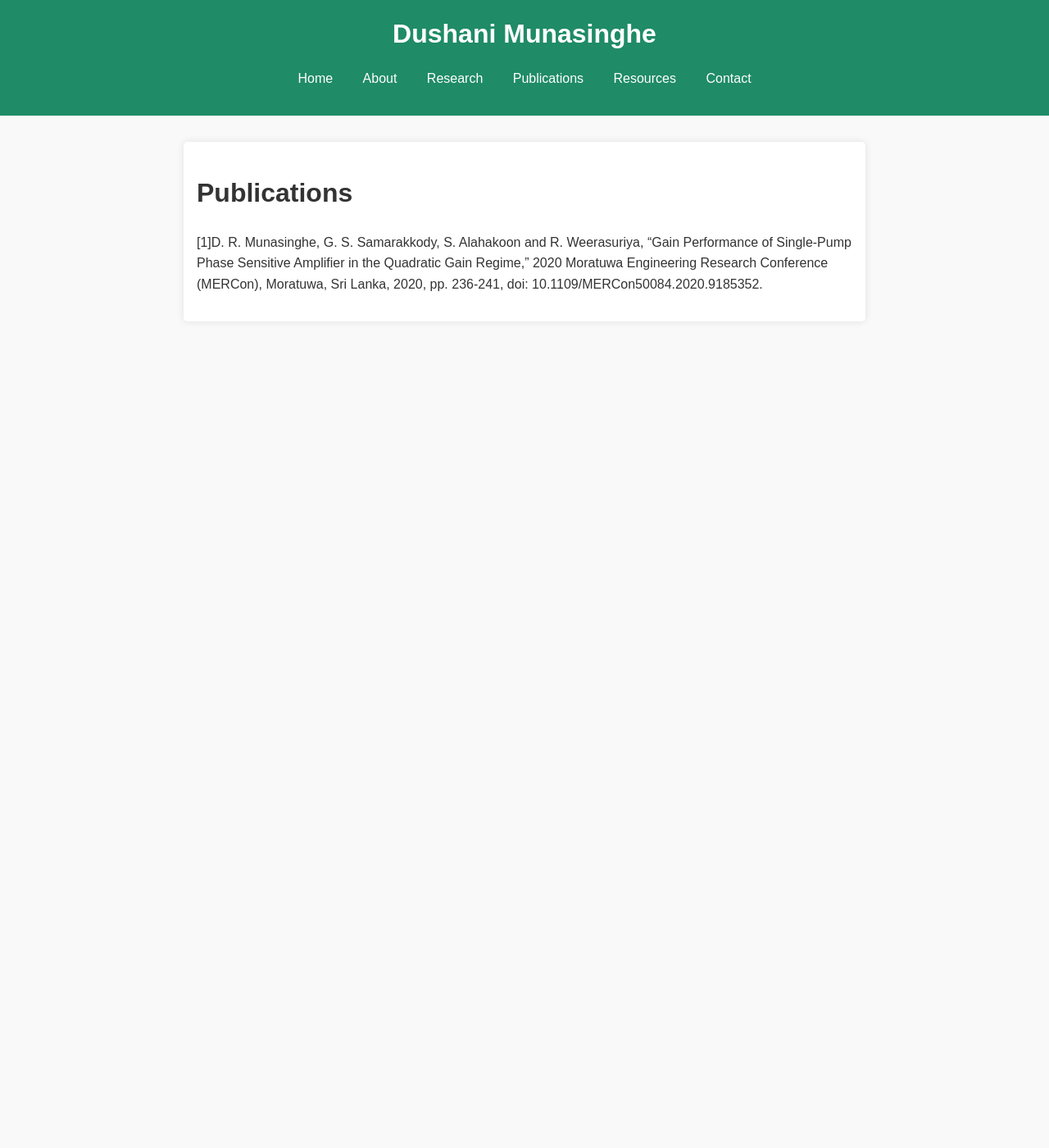
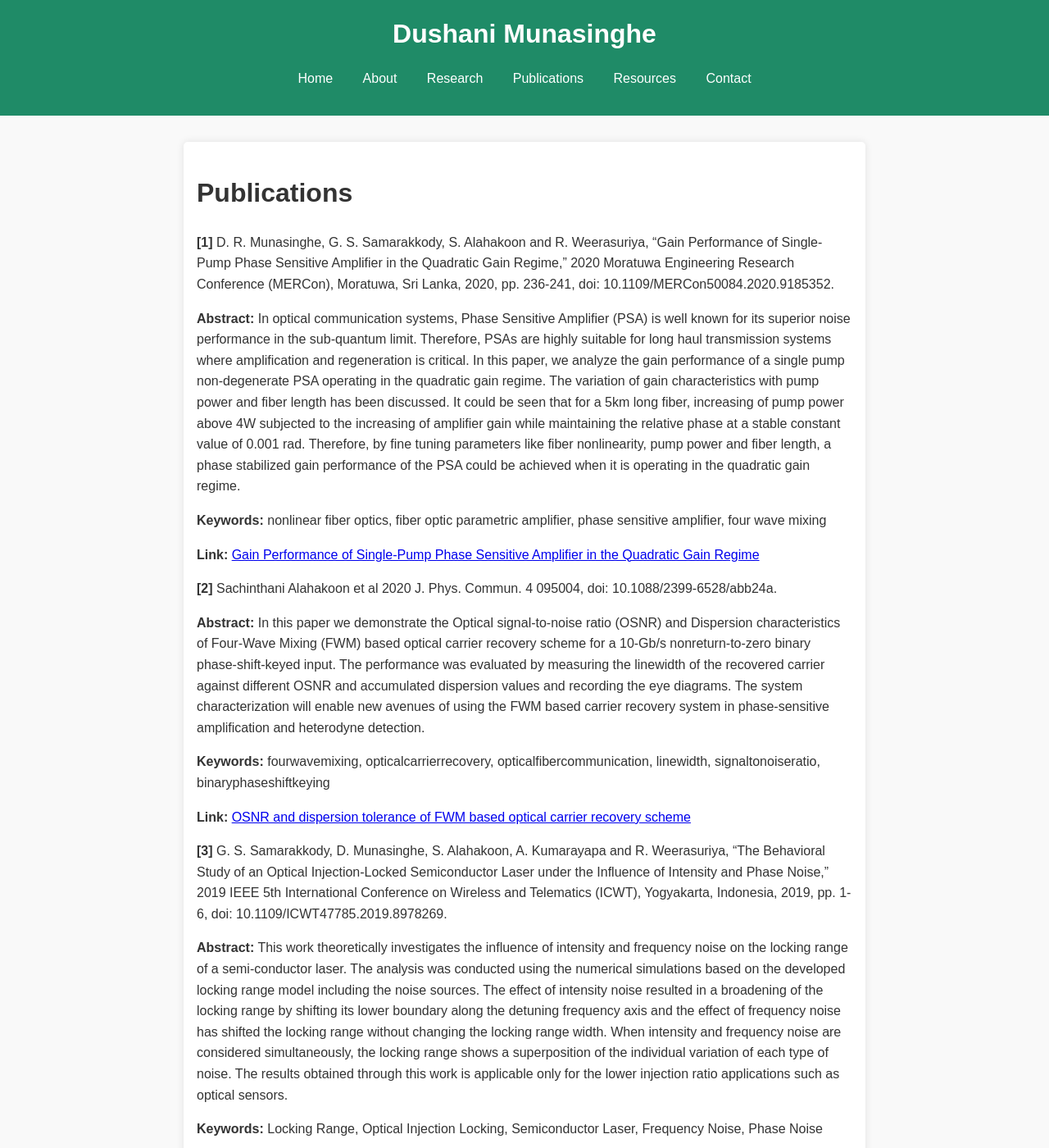
Before and after one commit to dushanimunasinghe/dushanimunasinghe.github.io, a Jekyll site: the page built from publications.md, in a window 1280 px wide and 1400 px high. Shown: the whole window at 82% size. Built offline with Jekyll 4.4.1, drawn with Linux system fonts in a browser that asks for light colours; some of the changed text lies outside the part shown.

Commit message:
Update publications.md

```diff
--- a/publications.md
+++ b/publications.md
@@ -5,4 +5,26 @@ title: Publications
 
 # Publications
 
-[1]D. R. Munasinghe, G. S. Samarakkody, S. Alahakoon and R. Weerasuriya, "Gain Performance of Single-Pump Phase Sensitive Amplifier in the Quadratic Gain Regime," 2020 Moratuwa Engineering Research Conference (MERCon), Moratuwa, Sri Lanka, 2020, pp. 236-241, doi: 10.1109/MERCon50084.2020.9185352.
+**[1]** D. R. Munasinghe, G. S. Samarakkody, S. Alahakoon and R. Weerasuriya, "Gain Performance of Single-Pump Phase Sensitive Amplifier in the Quadratic Gain Regime," 2020 Moratuwa Engineering Research Conference (MERCon), Moratuwa, Sri Lanka, 2020, pp. 236-241, doi: 10.1109/MERCon50084.2020.9185352.
+
+**Abstract:** In optical communication systems, Phase Sensitive Amplifier (PSA) is well known for its superior noise performance in the sub-quantum limit. Therefore, PSAs are highly suitable for long haul transmission systems where amplification and regeneration is critical. In this paper, we analyze the gain performance of a single pump non-degenerate PSA operating in the quadratic gain regime. The variation of gain characteristics with pump power and fiber length has been discussed. It could be seen that for a 5km long fiber, increasing of pump power above 4W subjected to the increasing of amplifier gain while maintaining the relative phase at a stable constant value of 0.001 rad. Therefore, by fine tuning parameters like fiber nonlinearity, pump power and fiber length, a phase stabilized gain performance of the PSA could be achieved when it is operating in the quadratic gain regime.
+
+**Keywords:** nonlinear fiber optics, fiber optic parametric amplifier, phase sensitive amplifier, four wave mixing
+
+**Link:** <a href="https://ieeexplore.ieee.org/stamp/stamp.jsp?tp=&arnumber=9185352&isnumber=9185188" target="_blank" rel="noopener noreferrer">Gain Performance of Single-Pump Phase Sensitive Amplifier in the Quadratic Gain Regime</a>
+
+**[2]** Sachinthani Alahakoon et al 2020 J. Phys. Commun. 4 095004, doi: 10.1088/2399-6528/abb24a.
+
+**Abstract:** In this paper we demonstrate the Optical signal-to-noise ratio (OSNR) and Dispersion characteristics of Four-Wave Mixing (FWM) based optical carrier recovery scheme for a 10-Gb/s nonreturn-to-zero binary phase-shift-keyed input. The performance was evaluated by measuring the linewidth of the recovered carrier against different OSNR and accumulated dispersion values and recording the eye diagrams. The system characterization will enable new avenues of using the FWM based carrier recovery system in phase-sensitive amplification and heterodyne detection.
+
+**Keywords:** fourwavemixing, opticalcarrierrecovery, opticalfibercommunication, linewidth, signaltonoiseratio, binaryphaseshiftkeying
+
+**Link:** <a href="https://iopscience.iop.org/article/10.1088/2399-6528/abb24a" target="_blank" rel="noopener noreferrer">OSNR and dispersion tolerance of FWM based optical carrier recovery scheme</a>
+
+**[3]** G. S. Samarakkody, D. Munasinghe, S. Alahakoon, A. Kumarayapa and R. Weerasuriya, "The Behavioral Study of an Optical Injection-Locked Semiconductor Laser under the Influence of Intensity and Phase Noise," 2019 IEEE 5th International Conference on Wireless and Telematics (ICWT), Yogyakarta, Indonesia, 2019, pp. 1-6, doi: 10.1109/ICWT47785.2019.8978269.
+
+**Abstract:** This work theoretically investigates the influence of intensity and frequency noise on the locking range of a semi-conductor laser. The analysis was conducted using the numerical simulations based on the developed locking range model including the noise sources. The effect of intensity noise resulted in a broadening of the locking range by shifting its lower boundary along the detuning frequency axis and the effect of frequency noise has shifted the locking range without changing the locking range width. When intensity and frequency noise are considered simultaneously, the locking range shows a superposition of the individual variation of each type of noise. The results obtained through this work is applicable only for the lower injection ratio applications such as optical sensors.
+
+**Keywords:** Locking Range, Optical Injection Locking, Semiconductor Laser, Frequency Noise, Phase Noise
+
+**Link:** <a href="https://ieeexplore.ieee.org/stamp/stamp.jsp?tp=&arnumber=8978269&isnumber=8978206" target="_blank" rel="noopener noreferrer">The Behavioral Study of an Optical Injection-Locked Semiconductor Laser under the Influence of Intensity and Phase Noise</a>
```
